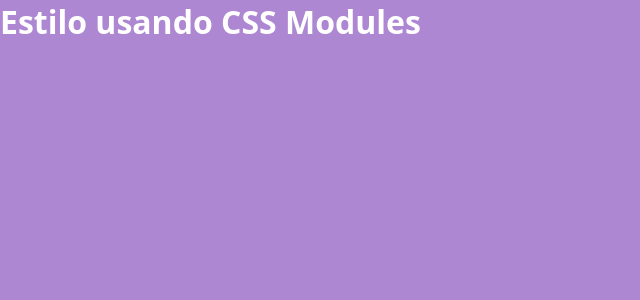
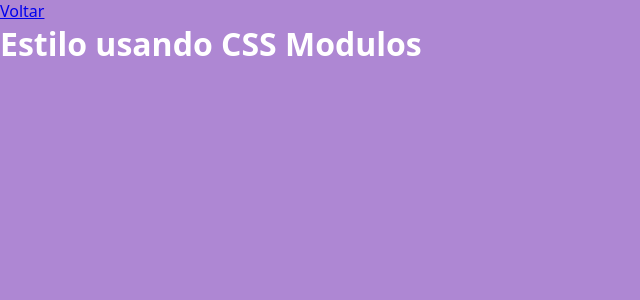
Before and after one commit to Ricardo-Lucena-Clear/Project-Registration-Integration-with-Database, a Next.js app: page /estiloso in a window 1280 px wide. Shown: the top 300 px of the page, without its empty margins (0-640 px from the left). Built offline with nearby package versions, Linux system fonts and the light colour scheme.

Commit message:
Navigation between Components

```diff
--- a/src/pages/estiloso.jsx
+++ b/src/pages/estiloso.jsx
@@ -1,9 +1,11 @@
 import styles from "./Estiloso.module.css";
+import Link from "next/link";
 
 export default function Estiloso() {
     return (
         <div className={styles.roxo}>
-            <h1>Estilo usando CSS Modules</h1>
+            <Link href="/">Voltar</Link>
+            <h1>Estilo usando CSS Modulos</h1>
         </div>
     )
 }
--- a/src/pages/index.jsx
+++ b/src/pages/index.jsx
@@ -1,8 +1,10 @@
+import Link from "next/link";
+
 export default function Inicio(){
     return (
         <div>
-            <h1>Fundamentos de next.JS & React</h1>
-            <h2>Vamos estudar esse framework</h2>
+            <Link href="/estiloso">Estiloso</Link>
+
         </div>
     )
 }
```
